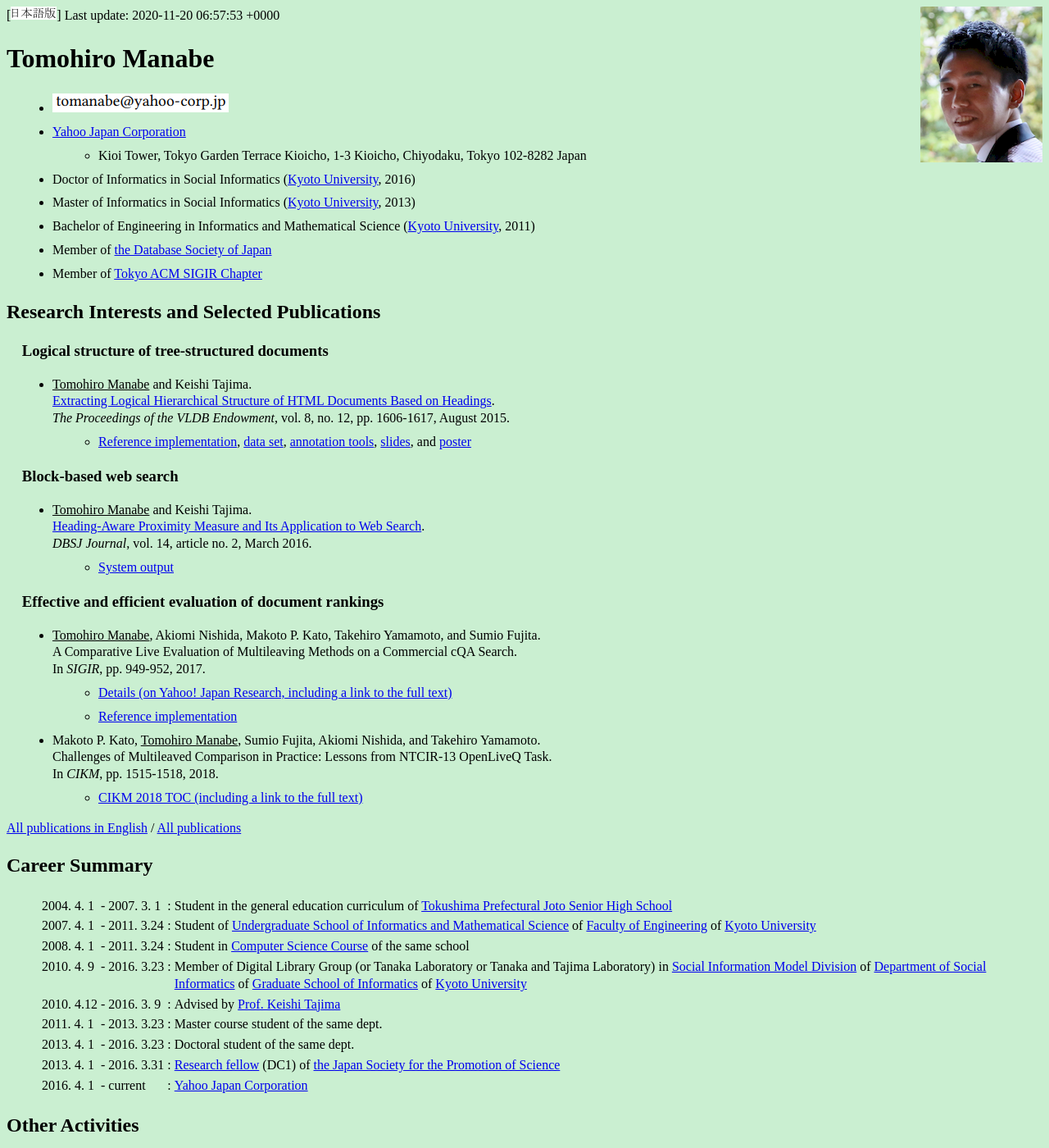
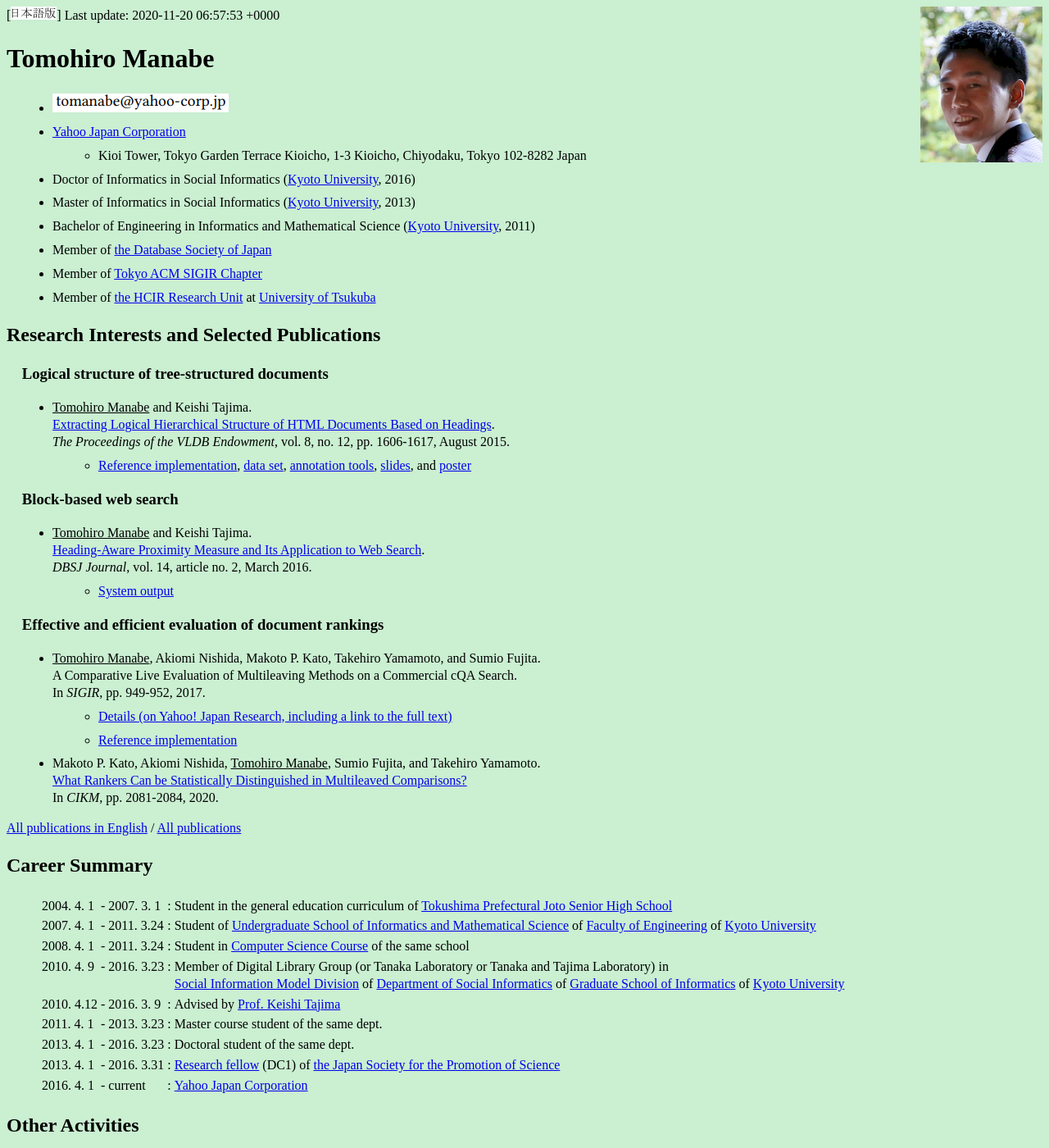
Before and after one commit to tmanabe/tmanabe.github.io, a Jekyll site: the page built from index.md, in a window 1280 px wide and 1400 px high. Shown: the whole window at 82% size. Built offline with Jekyll 4.4.1, drawn with Linux system fonts in a browser that asks for light colours; some of the changed text lies outside the part shown.

Commit message:
34th commit

```diff
--- a/_data/papers.yml
+++ b/_data/papers.yml
@@ -92,5 +92,5 @@
     LNCS, vol. 11966, pp. 57-69, 2019.
 cikm20: >
     Makoto P. Kato, Akiomi Nishida, <u>Tomohiro Manabe</u>, Sumio Fujita, and Takehiro Yamamoto.<br />
-    What Rankers Can be Statistically Distinguished in Multileaved Comparisons?<br />
-    In _CIKM_, 2020 (to appear).
+    [What Rankers Can be Statistically Distinguished in Multileaved Comparisons?](https://dl.acm.org/doi/pdf/10.1145/3340531.3412143)<br />
+    In _CIKM_, pp. 2081-2084, 2020.
--- a/index.md
+++ b/index.md
@@ -12,6 +12,7 @@
 *   Bachelor of Engineering in Informatics and Mathematical Science ([Kyoto University](http://www.kyoto-u.ac.jp/en/), 2011)
 *   Member of [the Database Society of Japan](http://www.dbsj.org/en/)
 *   Member of [Tokyo ACM SIGIR Chapter](http://sigir.jp/)
+*   Member of [the HCIR Research Unit](https://hcir.slis.tsukuba.ac.jp/) at [University of Tsukuba](http://www.tsukuba.ac.jp/en/)
 
 
 ## Research Interests and Selected Publications
@@ -24,7 +25,7 @@
 
 ### Effective and efficient evaluation of document rankings
 *   {{ site.data.papers.sigir17 }}
-*   {{ site.data.papers.cikm18 }}
+*   {{ site.data.papers.cikm20 }}
 
 [All publications in English](./papers.html) / [All publications](./papers-jp.html)
 
@@ -34,7 +35,7 @@
 |2004. 4. 1|-|2007. 3. 1|: |Student in the general education curriculum of [Tokushima Prefectural Joto Senior High School](http://joto-hs.tokushima-ec.ed.jp/English/)|
 |2007. 4. 1|-|2011. 3.24|: |Student of [Undergraduate School of Informatics and Mathematical Science](http://www.s-im.t.kyoto-u.ac.jp/en) of [Faculty of Engineering](http://www.t.kyoto-u.ac.jp/en) of [Kyoto University](http://www.kyoto-u.ac.jp/en/)|
 |2008. 4. 1|-|2011. 3.24|: |Student in [Computer Science Course](http://www.s-im.t.kyoto-u.ac.jp/com/en/) of the same school|
-|2010. 4. 9|-|2016. 3.23|: |Member of Digital Library Group (or Tanaka Laboratory or Tanaka and Tajima Laboratory) in [Social Information Model Division](http://www.soc.i.kyoto-u.ac.jp/en/course/) of [Department of Social Informatics](http://www.soc.i.kyoto-u.ac.jp/en/) of [Graduate School of Informatics](http://www.i.kyoto-u.ac.jp/en/) of [Kyoto University](http://www.kyoto-u.ac.jp/en/)|
+|2010. 4. 9|-|2016. 3.23|: |Member of Digital Library Group (or Tanaka Laboratory or Tanaka and Tajima Laboratory) in<br />[Social Information Model Division](http://www.soc.i.kyoto-u.ac.jp/en/course/) of [Department of Social Informatics](http://www.soc.i.kyoto-u.ac.jp/en/) of [Graduate School of Informatics](http://www.i.kyoto-u.ac.jp/en/) of [Kyoto University](http://www.kyoto-u.ac.jp/en/)|
 |2010. 4.12|-|2016. 3. 9|: |Advised by [Prof. Keishi Tajima](http://www.dl.soc.i.kyoto-u.ac.jp/~tajima/)|
 |2011. 4. 1|-|2013. 3.23|: |Master course student of the same dept.|
 |2013. 4. 1|-|2016. 3.23|: |Doctoral student of the same dept.|
@@ -62,6 +63,7 @@
 |2018. 3   |-|2019. 6   |: |Organizer of the [NTCIR-14](http://research.nii.ac.jp/ntcir/ntcir-14/) [OpenLiveQ-2 task](http://www.openliveq.net/?locale=en)|
 |2019. 8   |-|2019. 9   |: |Program Committee member for the Post-Conference Proceedings of [NTCIR-14](http://research.nii.ac.jp/ntcir/ntcir-14/)|
 |2020. 2   |-|2020. 7   |: |Program Committee member of the Short Paper Track of [ACM SIGIR 2020](http://sigir.org/sigir2020/)|
+|2020.10   |-|2025. 9   |: |Member of [the "Human-Centred Information Retrieval and Recommender Systems" Research Unit](https://hcir.slis.tsukuba.ac.jp/) at [University of Tsukuba](http://www.tsukuba.ac.jp/en/)|
 
 
 ## Links
```
Also changed, not shown: index-jp.md (+3 -1 lines).
